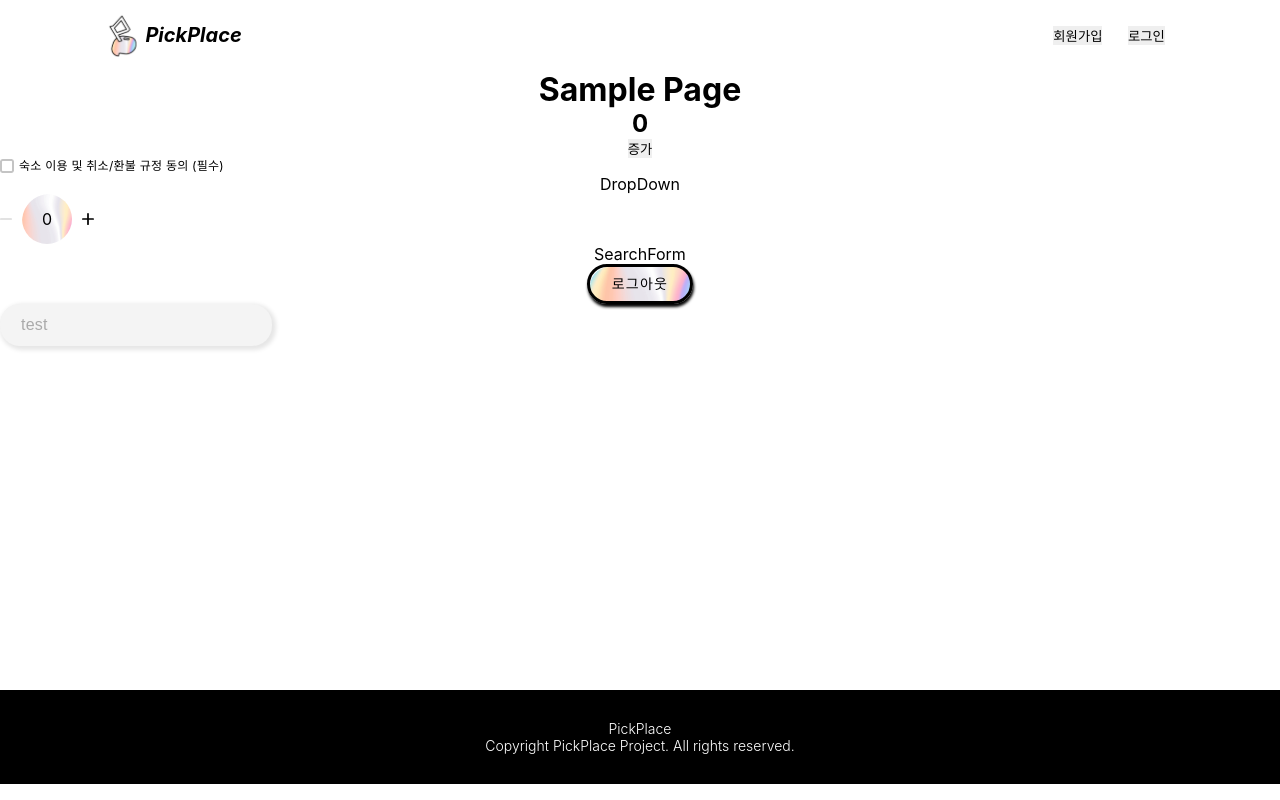
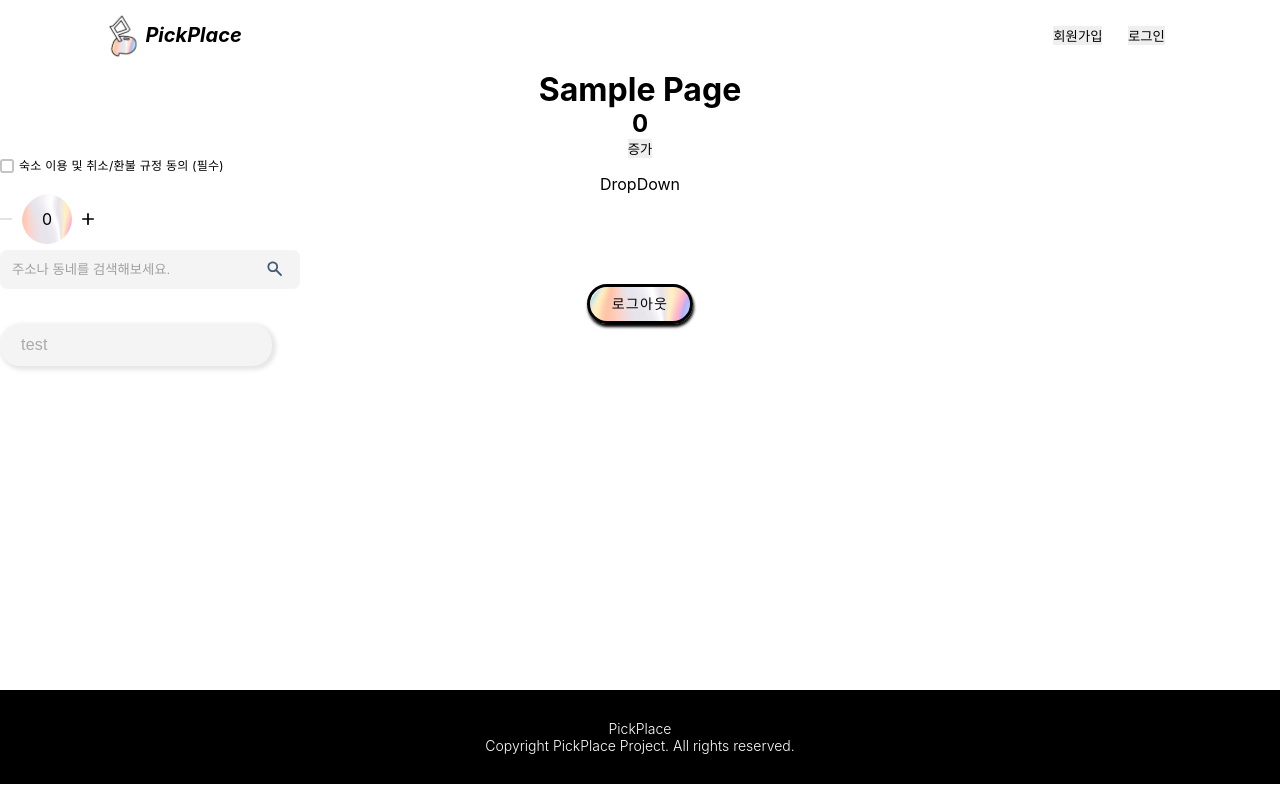
Before and after one commit to KangHayeonn/pickplace-client, a React (Create React App) app in the folder front/: page /sample in a window 1280 px wide. Built offline with nearby package versions, Linux system fonts and the light colour scheme.

Commit message:
[ADD] : 공통 컴포넌트 제작 - 검색창

```diff
--- a/front/src/components/common/SearchForm.tsx
+++ b/front/src/components/common/SearchForm.tsx
@@ -1,7 +1,54 @@
-import React from 'react';
+import React, { useState, useEffect, useRef } from 'react';
+import SearchFormPreview from './SearchFormPreview';
+import '../../styles/components/common/searchForm.scss';
+import searchIcon from '../../assets/images/searchIcon.svg';
 
-const SearchForm = () => {
-  return <div>SearchForm</div>;
+interface SearchProps {
+  placeholder?: string | undefined;
+  search?: string | undefined; // 검색어 저장
+  onChangeSearch?: React.ChangeEventHandler<HTMLInputElement>;
+}
+
+const SearchForm = ({ placeholder, onChangeSearch, ...props }: SearchProps) => {
+  const searchInput = useRef<HTMLInputElement>(null);
+  const searchWrap = useRef<HTMLInputElement>(null);
+  const [isFocus, setIsFocus] = useState<boolean>(false);
+  const searchPreviewList = ['강남', '잠실', '판교', '홍대', '여의도', '성수'];
+
+  const onFocusSearch = () => {
+    setIsFocus(true);
+  };
+
+  const clickWrap = (e: MouseEvent) => {
+    if (
+      document.activeElement !== searchInput.current &&
+      !searchWrap.current?.contains(e.target as Node)
+    ) {
+      setIsFocus(false);
+    }
+  };
+
+  useEffect(() => {
+    document.addEventListener('click', clickWrap);
+  }, []);
+
+  return (
+    <section className="search-container" ref={searchWrap}>
+      <div className="search-form">
+        <div className="search-form__input">
+          <input
+            type="text"
+            placeholder={placeholder || '주소나 동네를 검색해보세요.'}
+            onChange={onChangeSearch}
+            onFocus={onFocusSearch}
+            {...props}
+          />
+          <img src={searchIcon} width={16} height={16} alt="Search Icon" />
+        </div>
+        {isFocus ? <SearchFormPreview searchList={searchPreviewList} /> : null}
+      </div>
+    </section>
+  );
 };
 
 export default SearchForm;
--- /dev/null
+++ b/front/src/components/common/SearchFormPreview.tsx
@@ -0,0 +1,24 @@
+import React from 'react';
+import '../../styles/components/common/searchFormPreview.scss';
+
+interface SearchPreviewProps {
+  searchList: Array<string>;
+}
+
+const SearchFormPreview = ({ searchList }: SearchPreviewProps) => {
+  return (
+    <div className="search-preview">
+      <ul className="search-preview__list">
+        {searchList.map((item, index) => {
+          return (
+            <li key={index} className="search-preview__item">
+              {item}
+            </li>
+          );
+        })}
+      </ul>
+    </div>
+  );
+};
+
+export default SearchFormPreview;
--- a/front/src/pages/SamplePage.tsx
+++ b/front/src/pages/SamplePage.tsx
@@ -18,6 +18,7 @@ const SamplePage: React.FC = () => {
   const dispatch = useDispatch();
   const [message, setMessage] = useState<string>('');
   const [isShowToast, setIsShowToast] = useState<boolean>(false);
+  const [search, setSearch] = useState<string>('');
   // const [count, setCount] = useState(0);
 
   const onIncrease = () => {
@@ -31,6 +32,10 @@ const SamplePage: React.FC = () => {
 
   const onChangeMessage = (e: React.ChangeEvent<HTMLInputElement>) => {
     setMessage(e.target.value);
+  };
+
+  const onChangeSearch = (e: React.ChangeEvent<HTMLInputElement>) => {
+    setSearch(e.target.value);
   };
 
   useEffect(() => {
@@ -51,7 +56,9 @@ const SamplePage: React.FC = () => {
       <CheckBox text="숙소 이용 및 취소/환불 규정 동의 (필수)" />
       <DropDown />
       <NumberForm min={0} max={10} />
-      <SearchForm />
+      <div style={{ width: '300px' }}>
+        <SearchForm search={search} onChangeSearch={onChangeSearch} />
+      </div>
       <TextButton
         text="로그아웃"
         onClick={onClickEvent}
--- /dev/null
+++ b/front/src/styles/components/common/searchForm.scss
@@ -0,0 +1,51 @@
+@import "../../base/variable.scss";
+
+.search-container {
+    position: relative;
+    width: 100%;
+    height: 2.5rem;
+}
+
+.search-form {
+    position: absolute;
+    width: 100%;
+    display: flex;
+    flex-direction: column;
+    align-items: center;
+    border-radius: 3px;
+
+    &__input {
+        display: flex;
+        align-items: center;
+        width: 100%;
+        height: 2.5rem;
+        padding: 5px;
+        gap: 10px;
+
+        input {
+            border: none;
+            padding: 7px 40px 7px 12px;
+            background-color: $color-surface-lightgray;
+            color: #0d1b2a;
+            width: 100%;
+            height: 25px;
+            border-radius: 7px;
+
+            &:focus {
+                outline: none;
+                &::placeholder {
+                color: transparent;
+                }
+            }
+
+            &::placeholder {
+                color: $color-text-gray;
+            }
+        }
+
+        img {
+            position: absolute;
+            right: 17px;
+        }
+    }
+}
--- /dev/null
+++ b/front/src/styles/components/common/searchFormPreview.scss
@@ -0,0 +1,45 @@
+@import "../../base/variable.scss";
+
+.search-preview {
+    width: 100%;
+    background-color: $color-surface-lightgray;
+    height: 11rem;
+    overflow-y: auto;
+    border-radius: 7px;
+    z-index:999;
+
+    &::-webkit-scrollbar {
+      width: 7px;
+      border-radius: 10px;
+    }
+
+    &::-webkit-scrollbar-thumb {
+      background-color: rgba(0, 0, 0, 0.4);
+      border-radius: 10px;
+    }
+
+    &::-webkit-scrollbar-track {
+      margin: 8px;
+    }
+
+    &__list {
+        background-color: transparent;
+        display: flex;
+        flex-direction: column;
+        width: 100%;
+    }
+
+    &__item {
+        @include text-body2();
+        background-color: transparent;
+        display: flex;
+        align-items: center;
+        height: 1.875rem;
+        padding: 3px 12px;
+        cursor: pointer;
+
+        &:hover {
+            background-color: $color-surface-variant;
+        }
+    }
+}
```
Also changed, not shown: front/src/assets/images/searchIcon.svg (added).
